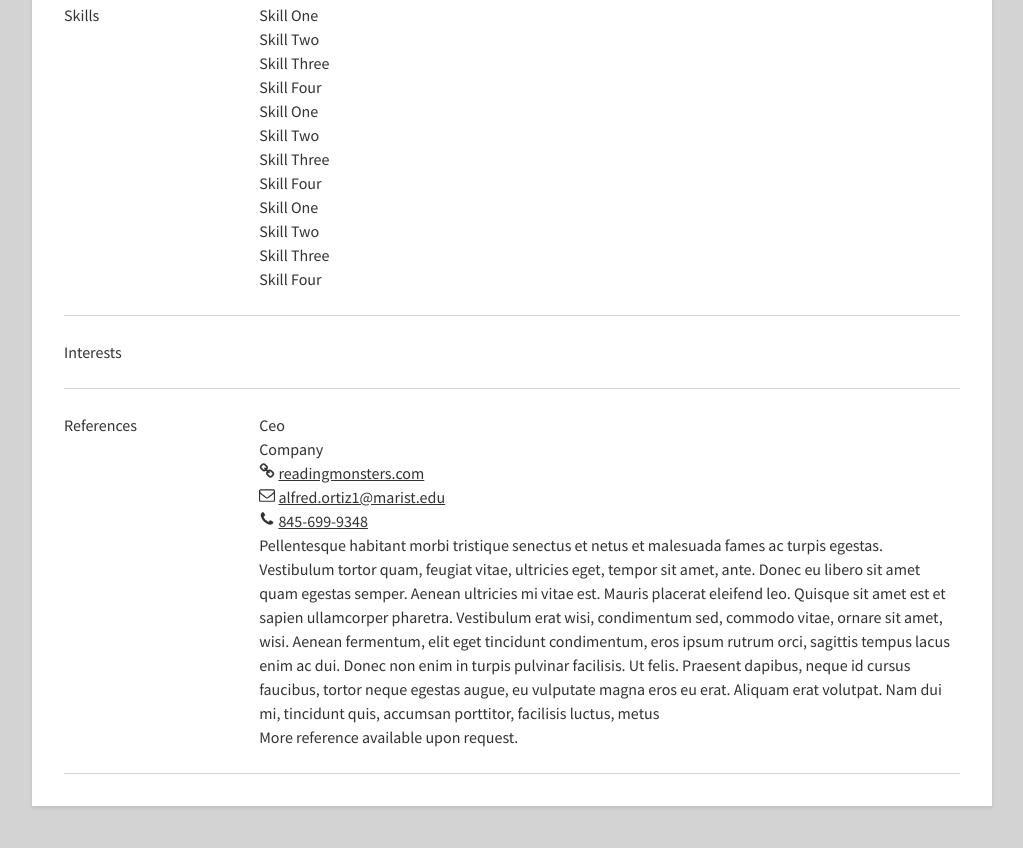
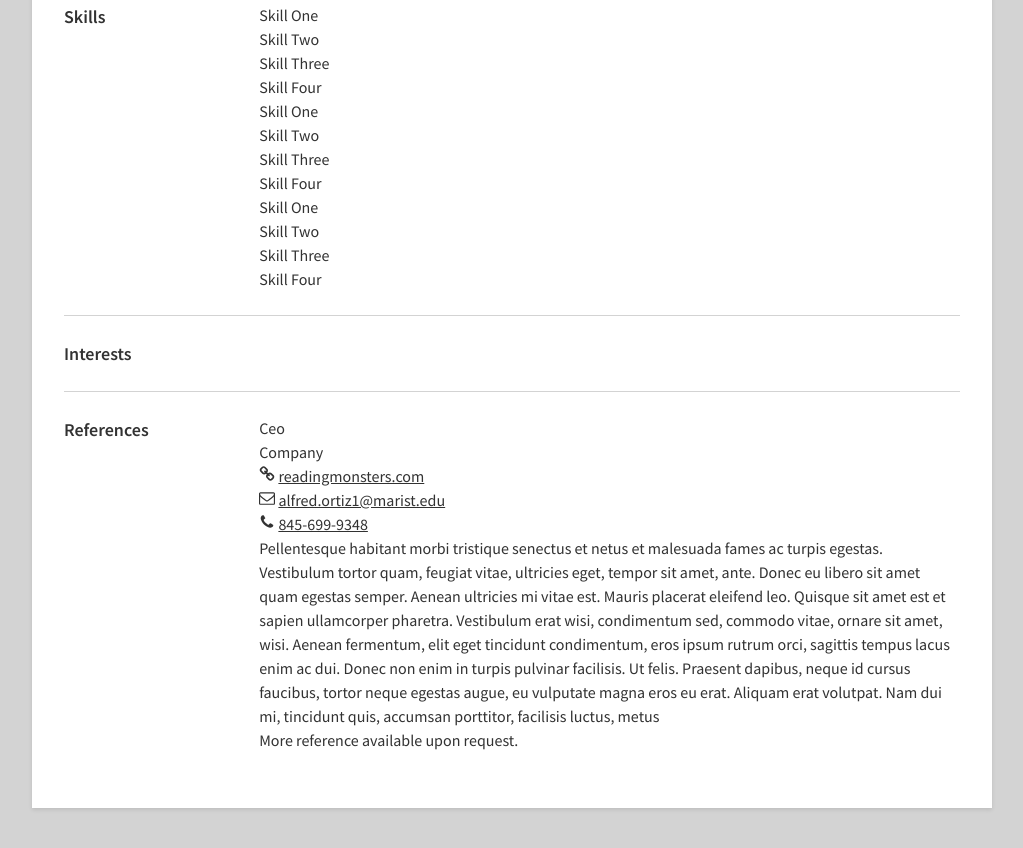
Before and after one commit to AlfyCodes/cmpt-221-labs, a plain HTML site: page lab2/Resume Project/templates/resume.html in a window 1280 px wide. Shown: the part 840-1688 px from the top of the page, without its empty margins (128-1151 px from the left). Drawn offline with nearby package versions, Linux system fonts and the light colour scheme.

Commit message:
added more styling to <section>

```diff
--- a/lab2/Resume Project/static/css/res_style.css
+++ b/lab2/Resume Project/static/css/res_style.css
@@ -76,6 +76,10 @@ a:hover {
     box-shadow: 0 2px 4px rgba(0, 0, 0, 0.1);
 }
 
+
+/*Section Styling
+Structures the sections and divides each by a gray line*/
+
 section {
     display: grid;
     grid-template-columns: 1fr 4fr;
@@ -83,3 +87,24 @@ section {
     padding: 24px 0;
     border-bottom: 1px solid lightgray;
 }
+
+
+/*:last-child allows us to construct the last element*/
+
+section:last-child {
+    border-bottom: none;
+}
+
+
+/*Section Title Class
+*/
+
+.section_title {
+    font-weight: bold;
+    font-size: 18px;
+}
+
+
+/*-------
+Main Info
+--------*/
```
